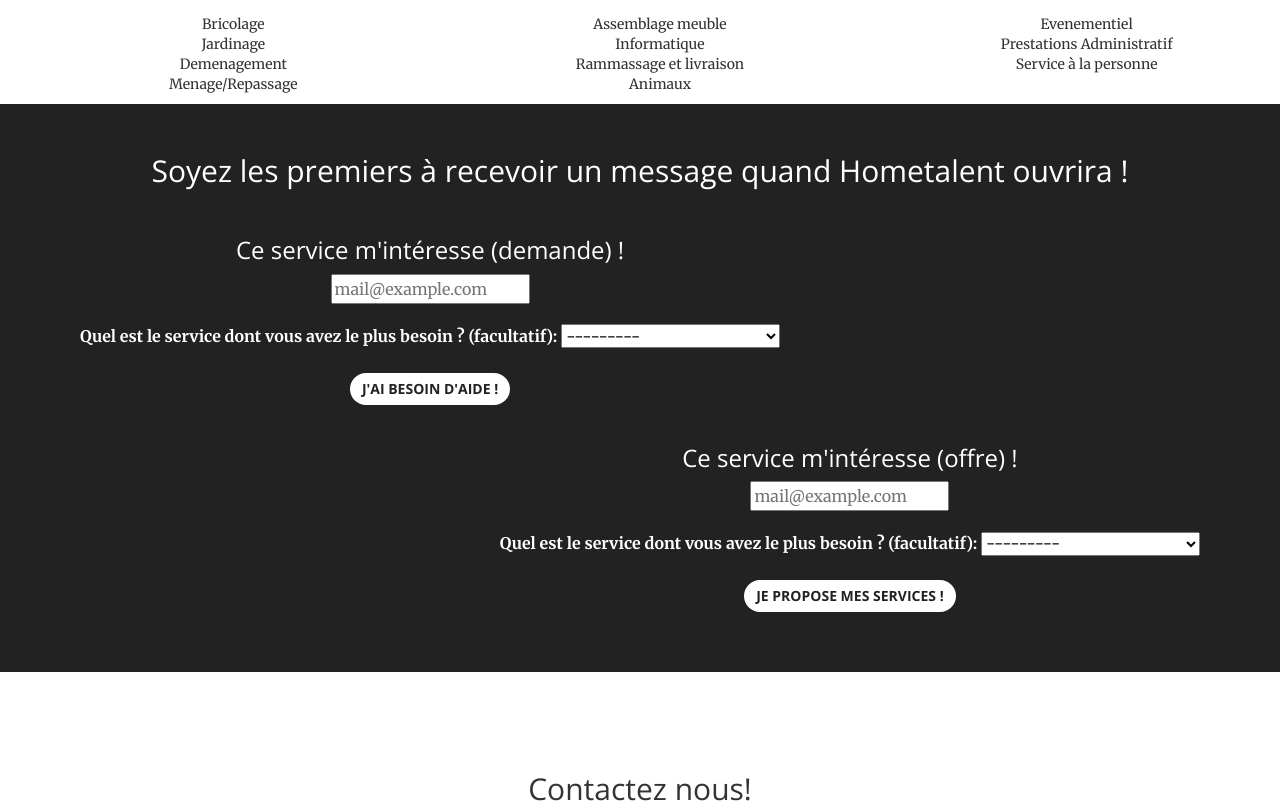
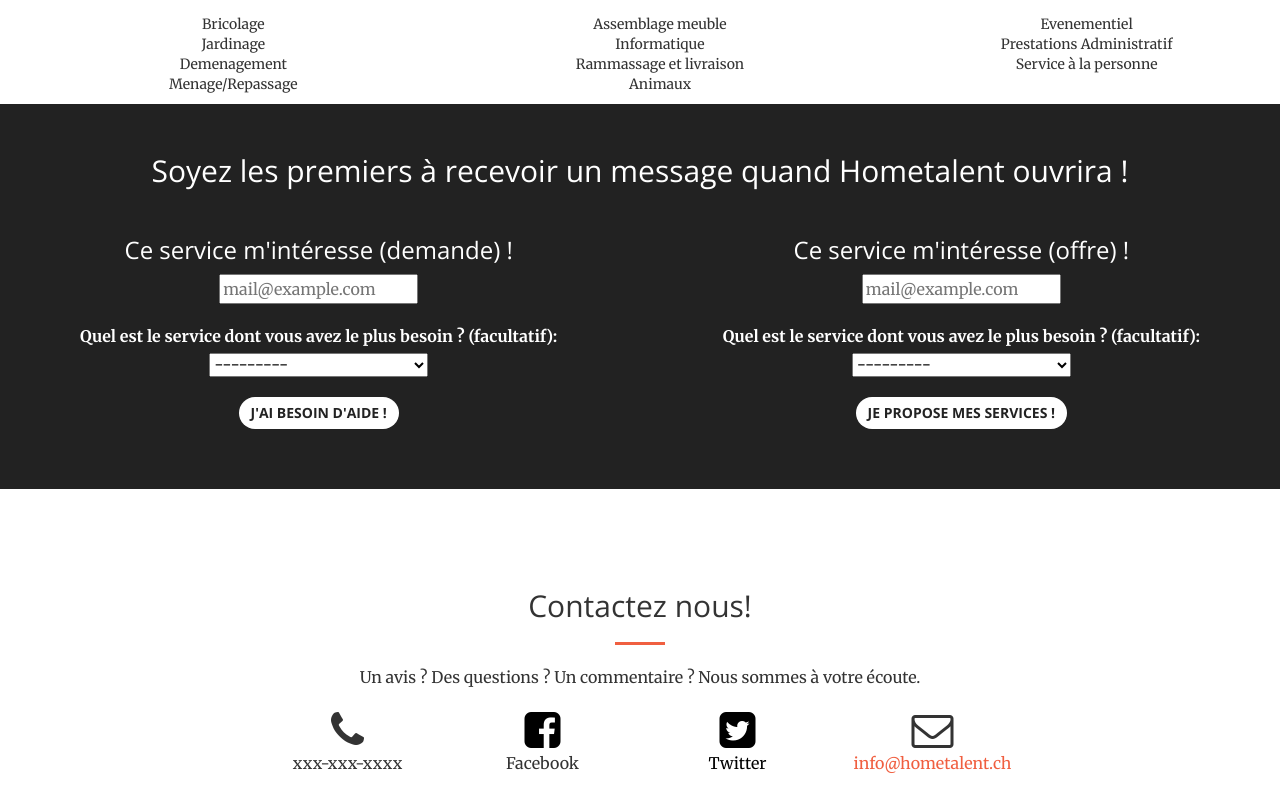
Before and after one commit to HomeTalent/my-first-blog, a Django app: page / in a window 1280 px wide. Shown: the part 1784-2592 px from the top of the page. After the commit the page ends 2557 px from the top, so only its background shows below. Run offline with Django 3.2, Linux system fonts and the light colour scheme; some libraries are stand-ins or nearby versions.

Commit message:
Update index.html

```diff
--- a/blog/templates/index.html
+++ b/blog/templates/index.html
@@ -40,6 +40,8 @@
 
         #id_service {
             color:black;
+            display: block;
+            margin: auto;
         }
     </style>
 </head>
```
